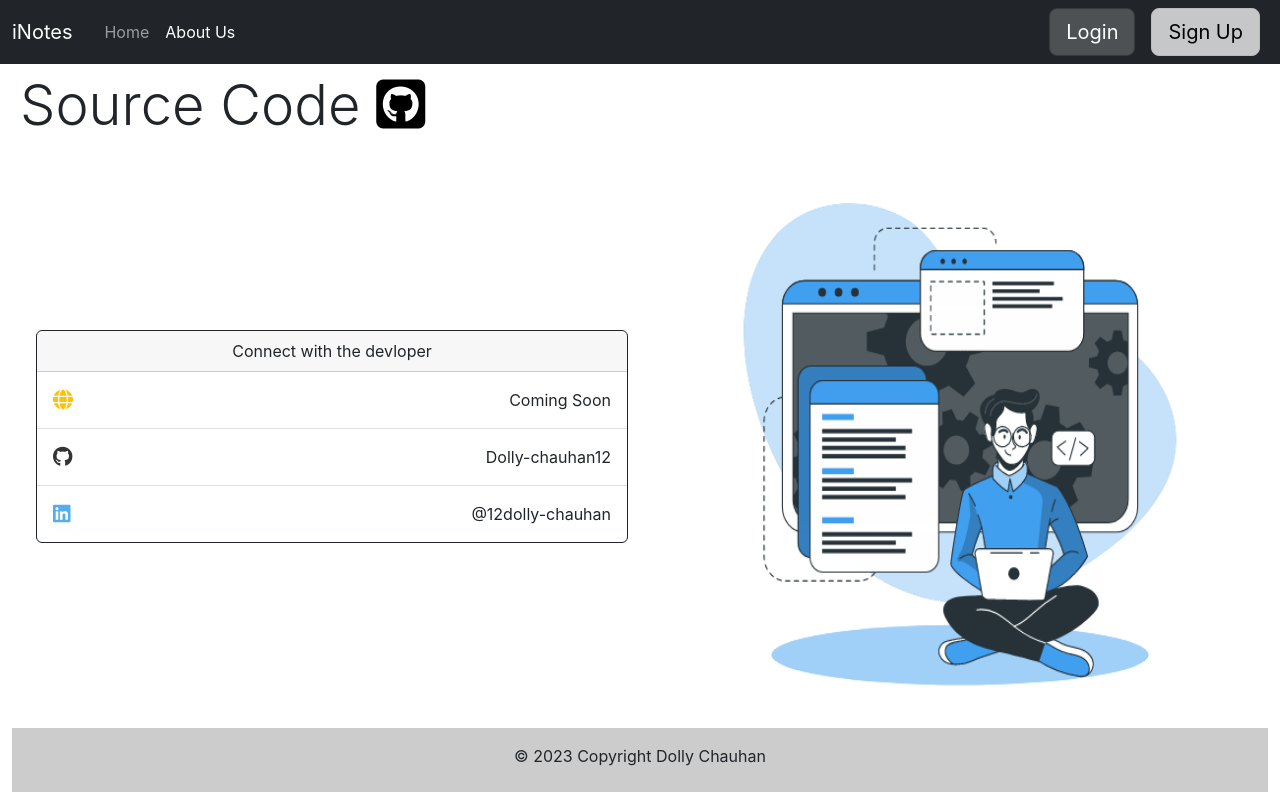
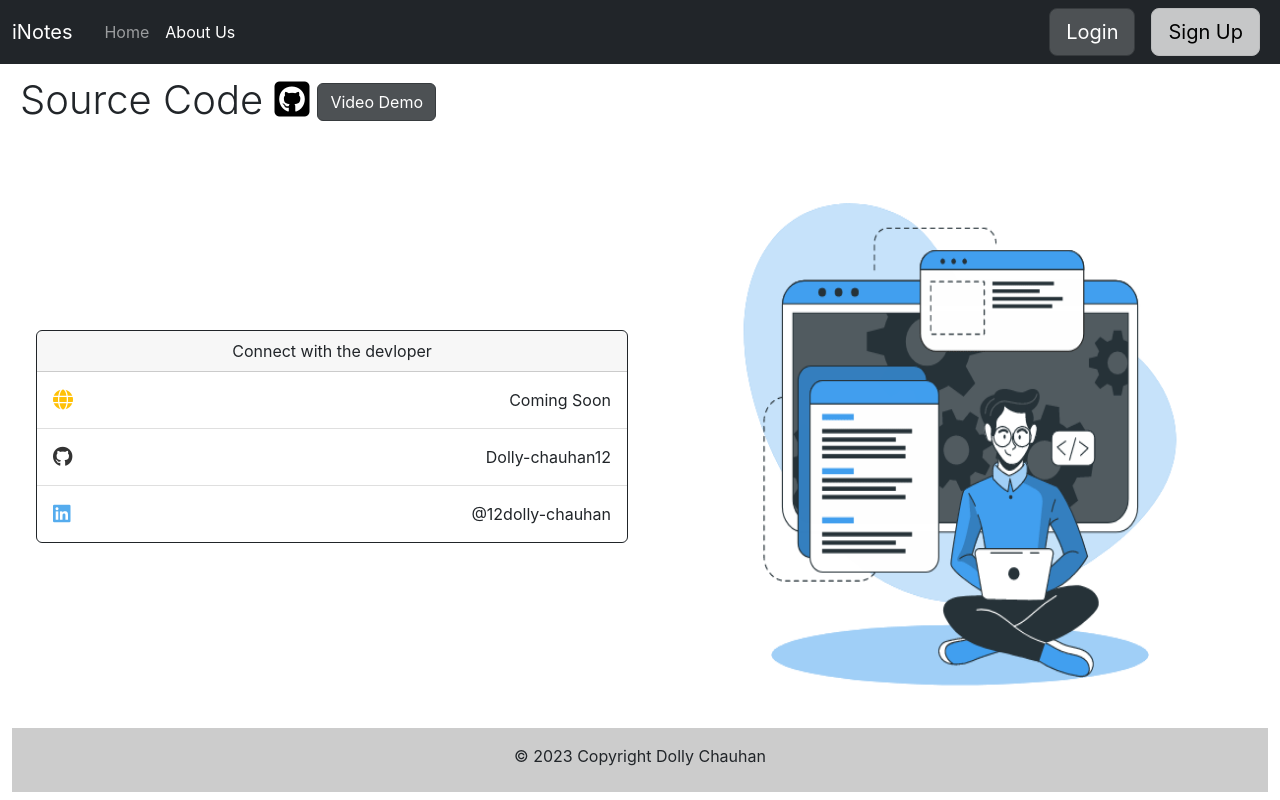
Before and after one commit to DollyXSoul/iNotes, a React (Create React App) app in the folder frontend/: page /about in a window 1280 px wide. Built offline with nearby package versions, Linux system fonts and the light colour scheme.

Commit message:
Changes in about component

```diff
--- a/frontend/src/components/About.js
+++ b/frontend/src/components/About.js
@@ -6,8 +6,12 @@ const About = () => {
     return (
         <div className="d-flex flex-column mb-1 container-fluid text-center" style={{ marginTop: "-8vh" }}>
 
-            <div className="p-2" style={{ height: "10vh" }}>
-                <h3 className="display-4" style={{ textAlign: "left" }} >Source Code  <a href="https://github.com/Dolly-chauhan12/iNotes" target="_blank" rel="noreferrer" style={{ marginTop: "2rem", color: "black" }}><i className="fa-brands fa-square-github"></i></a></h3>
+            <div className="p-2 d-flex justify-content-start align-items-center" style={{ height: "10vh" }}>
+                <h3 className="d-inline display-6" style={{ textAlign: "left" }} >Source Code  <a href="https://github.com/Dolly-chauhan12/iNotes" target="_blank" rel="noreferrer" style={{ marginTop: "2.5rem", color: "black" }}><i className="fa-brands fa-square-github"></i></a></h3>
+
+
+                <a href="https://drive.google.com/file/d/1E8lJi5DVDg07Gbejc9LbQz8tiBl_jpk5/view?usp=share_link" className="btn btn-dark active mx-2 mb-1" role="button" aria-pressed="true" target="_blank" rel="noreferrer">Video Demo</a>
+
             </div>
 
             <div className="row p-2 m-1" style={{ height: "70vh" }}>
```
